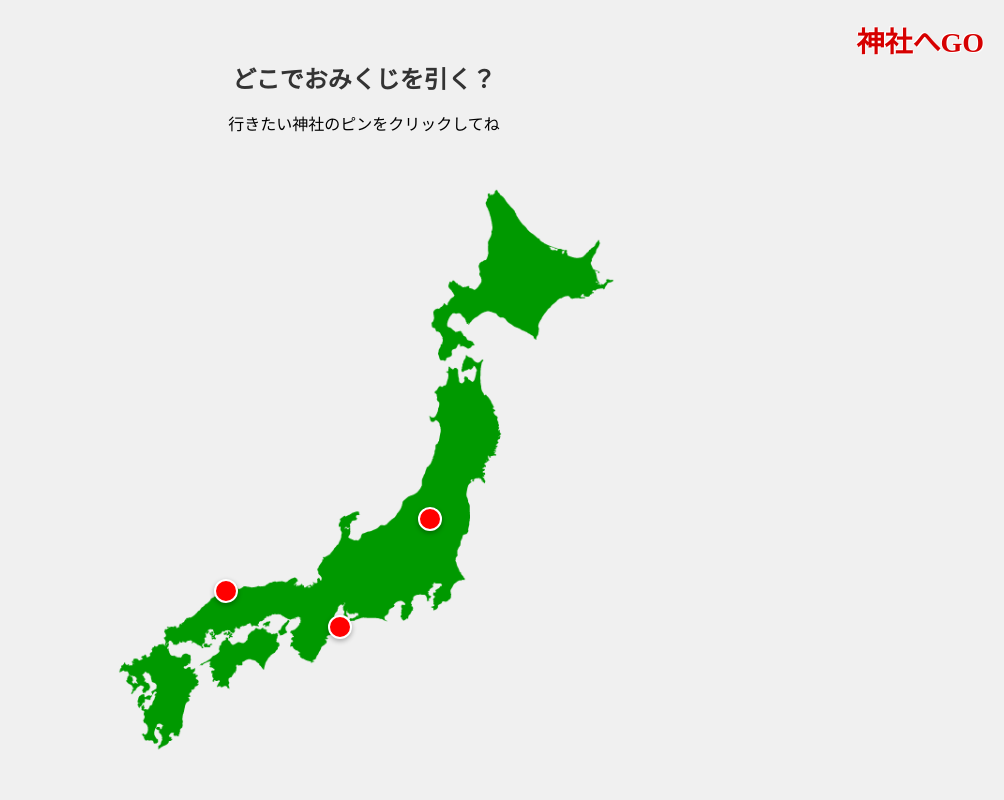
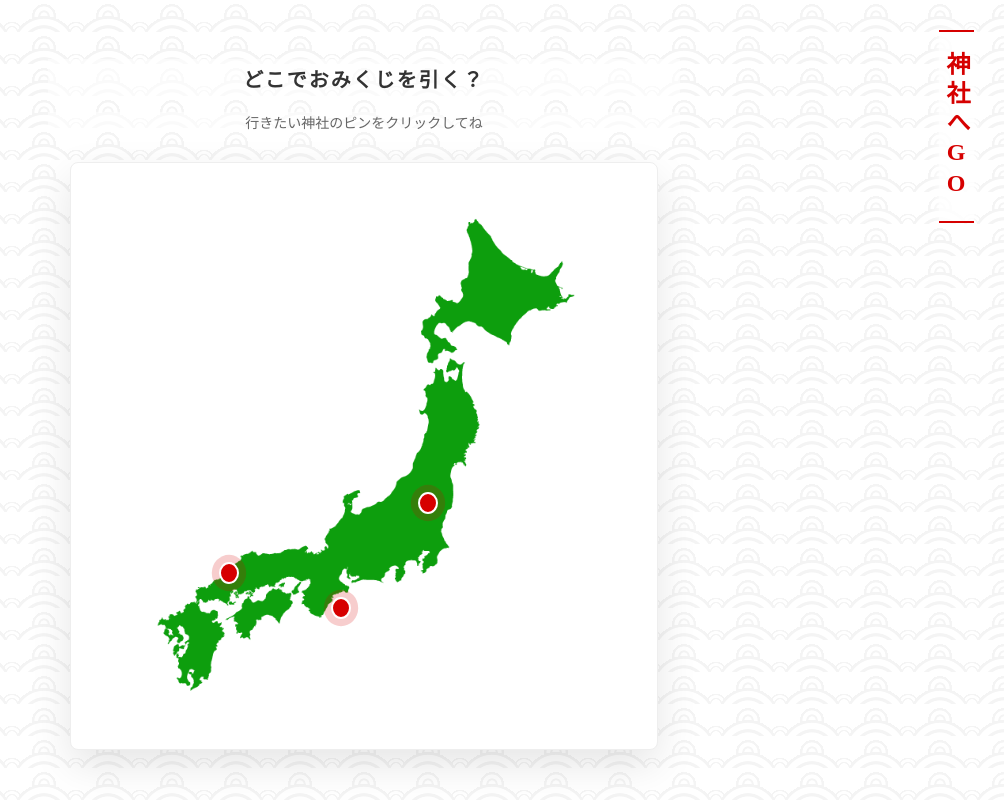
Before and after one commit to OOP2-2025-final-G04/JinjaheGo, a Flask app: page / in a window 1280 px wide. Shown: the whole page, without its empty margins (276-1280 px from the left). Run offline with Flask 3, Linux system fonts and the light colour scheme.

Commit message:
背景変更

```diff
--- a/static/css/style.css
+++ b/static/css/style.css
@@ -1,103 +1,160 @@
-/* 全体の設定
-*/
+/* 全体の設定（白銀の青海波） */
 body {
-    text-align: center;         /* 文字を中央揃え */
-    font-family: "Hiragino Kaku Gothic ProN", "Meiryo", sans-serif; /* 標準的なゴシック体 */
-    background-color: #f0f0f0;  /* 背景色：薄いグレー */
+    /* ベースの色 */
+    background-color: #ffffff;
+    color: #333;
+    font-family: "Shippori Mincho", "Hiragino Mincho ProN", "Yu Mincho", serif;
+    text-align: center;
     margin: 0;
-    padding: 20px;
-    position: relative;         /* 右上のタイトルを配置するために必要 */
+    padding: 0;
+    min-height: 100vh;
+
+    /* ▼▼▼ ここが波模様（青海波）を作る魔法のコード ▼▼▼ */
+    background-image:
+        radial-gradient(circle at 100% 150%, #ffffff 24%, #f4f4f4 25%, #f4f4f4 28%, #ffffff 29%, #ffffff 36%, #f4f4f4 37%, #f4f4f4 40%, transparent 40%, transparent),
+        radial-gradient(circle at 0    150%, #ffffff 24%, #f4f4f4 25%, #f4f4f4 28%, #ffffff 29%, #ffffff 36%, #f4f4f4 37%, #f4f4f4 40%, transparent 40%, transparent),
+        radial-gradient(circle at 50%  100%, #ffffff 10%, #f4f4f4 11%, #f4f4f4 13%, #ffffff 14%, #ffffff 19%, #f4f4f4 20%, #f4f4f4 23%, transparent 23%, transparent),
+        radial-gradient(circle at 100% 50%, #ffffff 5%, #f4f4f4 6%, #f4f4f4 8%, #ffffff 9%, #ffffff 14%, #f4f4f4 15%, #f4f4f4 18%, transparent 18%, transparent),
+        radial-gradient(circle at 0    50%, #ffffff 5%, #f4f4f4 6%, #f4f4f4 8%, #ffffff 9%, #ffffff 14%, #f4f4f4 15%, #f4f4f4 18%, transparent 18%, transparent);
+    background-size: 64px 32px; /* 波の大きさ */
+    /* ▲▲▲ ここまで ▲▲▲ */
+
+    /* 画面中央に配置 */
+    display: flex;
+    flex-direction: column;
+    align-items: center;
+    justify-content: center;
 }
 
-/* 右上のタイトル「神社へGO」
-*/
+/* 右上のタイトル（縦書き・赤ライン） */
 .app-title {
-    position: absolute; /* 画面の隅に固定する設定 */
-    top: 20px;          /* 上から20px */
-    right: 20px;        /* 右から20px */
+    position: absolute;
+    top: 30px;
+    right: 30px;
+    writing-mode: vertical-rl;
+    text-orientation: upright;
 
-    font-size: 28px;    /* 文字の大きさ */
-    font-weight: bold;  /* 太文字 */
-    color: #d60000;     /* 神社の鳥居のような赤色 */
-    font-family: "Hiragino Mincho ProN", "Yu Mincho", serif; /* 明朝体で和風の雰囲気に */
-    text-shadow: 1px 1px 0 #fff, -1px -1px 0 #fff; /* 文字の周りに白フチをつけて読みやすく */
-    z-index: 100;       /* 地図より手前に表示 */
+    font-size: 24px;
+    font-weight: bold;
+    letter-spacing: 5px;
+    color: #d60000;
+
+    /* 少し線を太くして存在感を出す */
+    border-top: 2px solid #d60000;
+    border-bottom: 2px solid #d60000;
+    padding: 20px 0;
+
+    /* 背景が波なので、文字が見やすいように白背景をうっすら入れる */
+    background-color: rgba(255,255,255,0.8);
+    box-shadow: 0 0 10px rgba(255,255,255,1);
+
+    z-index: 100;
 }
 
-/* メインの見出し (h1)
-*/
+/* メインの見出し */
 h1 {
-    color: #333;
-    margin-top: 40px; /* 右上のタイトルと重ならないように少し下げる */
-    font-size: 24px;
+    font-size: 20px;
+    font-weight: bold;
+    margin-bottom: 10px;
+    letter-spacing: 2px;
+    /* 文字の背景にも少し白を入れる */
+    background-color: rgba(255,255,255,0.6);
+    padding: 5px 10px;
 }
 
-/* 地図エリアの枠 (ここがピン配置の基準になります)
-*/
-.map-container {
-    position: relative; /* 重要: これがないとピンが飛んでいきます */
-    display: inline-block;
-    width: 90%;         /* スマホでも見やすいように幅90% */
-    max-width: 600px;   /* PCで大きくなりすぎないように最大600px */
-    margin-top: 20px;
+p {
+    font-size: 14px;
+    color: #666;
+    margin-bottom: 30px;
+    background-color: rgba(255,255,255,0.6);
 }
 
-/* 地図画像
-*/
+/* 地図エリア（白いカード風） */
+.map-container {
+    position: relative;
+    display: inline-block;
+    width: 80%;
+    max-width: 550px;
+
+    background-color: #ffffff;
+    padding: 40px;
+
+    /* 影を少し強めにして、波模様から浮き上がらせる */
+    box-shadow: 0 15px 40px rgba(0,0,0,0.1);
+    border-radius: 8px;
+    border: 1px solid #eee; /* 薄い枠線 */
+}
+
+/* 地図画像 */
 .map-image {
     width: 100%;
-    height: auto;       /* 比率を保って縮小 */
+    height: auto;
     display: block;
+    opacity: 0.95;
 }
 
-/* 赤いピンのデザイン
-*/
+/* ピンのデザイン（波紋アニメーション） */
 .pin {
-    position: absolute; /* 親要素(.map-container)に対する絶対配置 */
-    width: 20px;        /* ピンの幅 */
-    height: 20px;       /* ピンの高さ */
-    background-color: red;
-    border: 2px solid white;
-    border-radius: 50%; /* 丸くする */
-    box-shadow: 0 2px 5px rgba(0,0,0,0.3); /* 影をつける */
-    cursor: pointer;    /* マウスカーソルを指の形に */
-    transition: transform 0.2s; /* アニメーションの設定 */
-
-    /* ピンの中心を座標(top, left)に合わせる */
+    position: absolute;
+    width: 16px;
+    height: 16px;
+    background-color: #d60000;
+    border: 2px solid #ffffff;
+    border-radius: 50%;
+    cursor: pointer;
     transform: translate(-50%, -50%);
-
-    text-decoration: none; /* リンクの下線を消す */
+    z-index: 50;
+    animation: pulse 2s infinite;
 }
 
-/* ピンにマウスが乗ったときのアクション
-*/
-.pin:hover {
-    transform: translate(-50%, -50%) scale(1.3); /* 1.3倍に拡大 */
-    background-color: #ff4444; /* 少し明るい赤に */
-    z-index: 10; /* 他のピンより手前に表示 */
+/* 波紋のアニメーション */
+@keyframes pulse {
+    0% {
+        box-shadow: 0 0 0 0 rgba(214, 0, 0, 0.7);
+    }
+    70% {
+        box-shadow: 0 0 0 10px rgba(214, 0, 0, 0);
+    }
+    100% {
+        box-shadow: 0 0 0 0 rgba(214, 0, 0, 0);
+    }
 }
 
-/* ピンの上の文字 (出雲大社など)
-*/
+.pin:hover {
+    background-color: #ff0000;
+    transform: translate(-50%, -50%) scale(1.2);
+}
+
+/* ピンの文字 */
 .pin-text {
     position: absolute;
-    top: -30px; /* ピンの少し上に表示 */
+    top: -40px;
     left: 50%;
-    transform: translateX(-50%); /* 左右中央揃え */
-
-    background: white;
-    padding: 4px 8px;
-    border-radius: 4px;
-    font-size: 12px;
-    color: #333;
-    font-weight: bold;
-    white-space: nowrap; /* 勝手に改行させない */
-    box-shadow: 0 1px 3px rgba(0,0,0,0.2);
-
-    display: none; /* 普段は隠しておく */
+    transform: translateX(-50%);
+    background: #333;
+    color: #fff;
+    padding: 6px 12px;
+    font-size: 11px;
+    letter-spacing: 1px;
+    white-space: nowrap;
+    display: none;
+    opacity: 0;
+    transition: opacity 0.3s;
 }
 
-/* ピンにマウスが乗ったら文字を表示 */
 .pin:hover .pin-text {
     display: block;
+    opacity: 1;
 }
+
+/* リンク */
+a {
+    color: #333;
+    text-decoration: none;
+    border-bottom: 1px solid #d60000;
+    padding-bottom: 2px;
+    transition: color 0.3s;
+}
+a:hover {
+    color: #d60000;
+}
--- a/templates/result.html
+++ b/templates/result.html
@@ -6,6 +6,9 @@
     <link rel="stylesheet" href="{{ url_for('static', filename='css/style.css') }}">
 </head>
 <body>
+
+    <div class="app-title">神社へGO</div>
+
     <div class="container">
         <h1>{{ shrine_name }} に到着！</h1>
 
```
